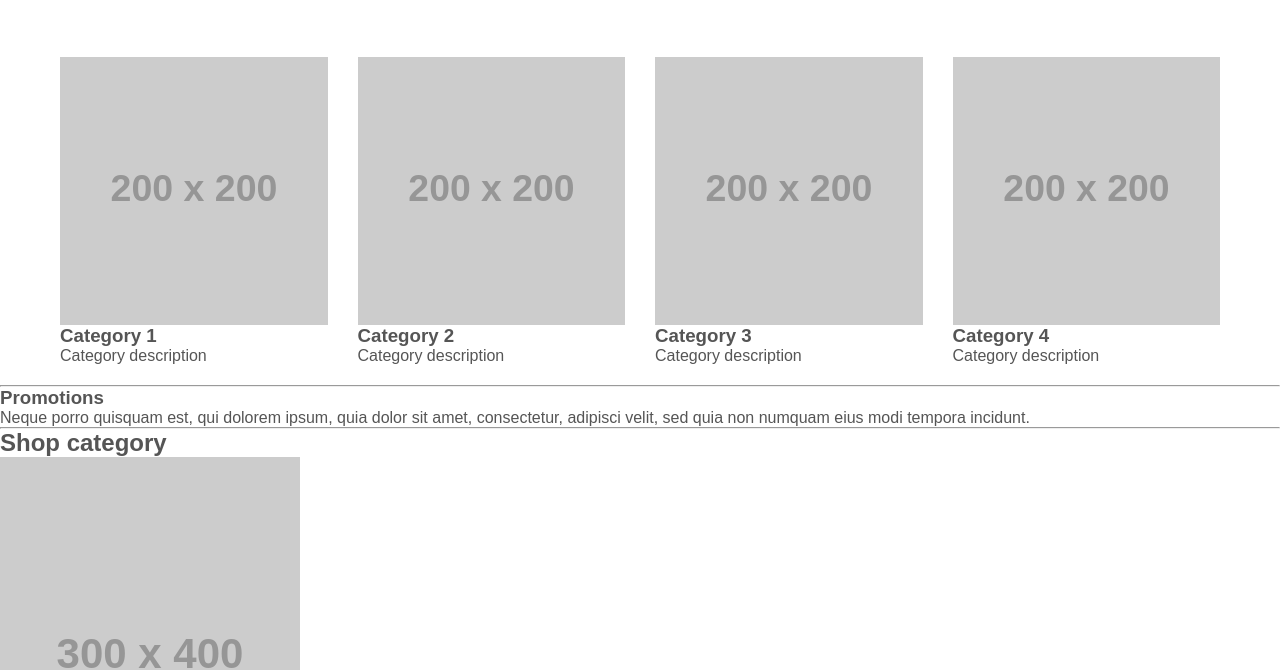
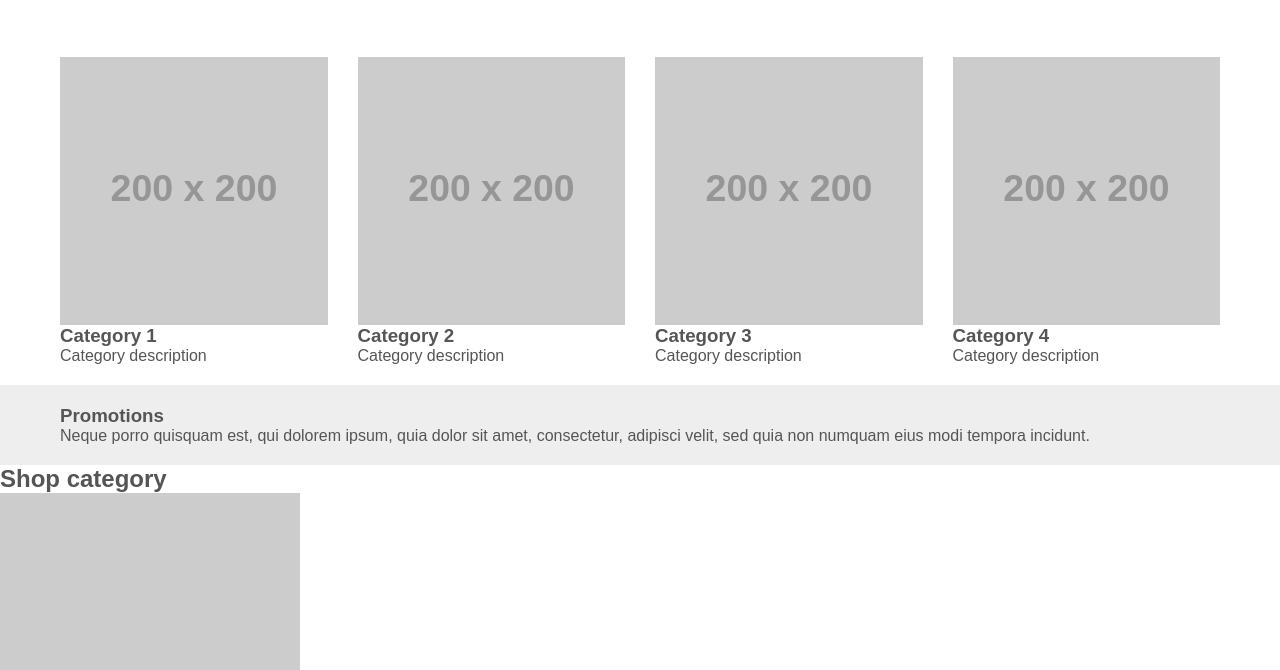
Before and after one commit to williamthorsen/theme-park, a website: page public/shop/index.html in a window 1280 px wide. Shown: the part 130-800 px from the top of the page. Drawn offline with Linux system fonts and the light colour scheme; placeholder pictures from the web are drawn by us.

Commit message:
ux: Add layout to promotions section

```diff
--- a/public/css/style.css
+++ b/public/css/style.css
@@ -192,6 +192,16 @@ header .content div {
   width: 100%;
 }
 
+#promotions {
+  background-color: #eee;
+}
+
+#promotions .wrapper {
+  display: flex;
+  flex-direction: column;
+  padding: var(--section-padding-x) var(--section-padding-y);
+}
+
 /* ----- END ATTRACTIONS PAGE ----- */
 
 /* ----- SHOP PAGE ----- */
--- a/public/shop/index.html
+++ b/public/shop/index.html
@@ -60,16 +60,14 @@
         </div>
       </section>
 
-      <hr>
-
       <section id="promotions">
-        <h3>Promotions</h3>
-        <p>
-          Neque porro quisquam est, qui dolorem ipsum, quia dolor sit amet, consectetur, adipisci velit, sed quia non numquam eius modi tempora incidunt.
-        </p>
+        <div class="wrapper x-constraint">
+          <h3>Promotions</h3>
+          <p>
+            Neque porro quisquam est, qui dolorem ipsum, quia dolor sit amet, consectetur, adipisci velit, sed quia non numquam eius modi tempora incidunt.
+          </p>
+        </div>
       </section>
-
-      <hr>
 
       <section id="category">
         <h2>Shop category</h2>
```
